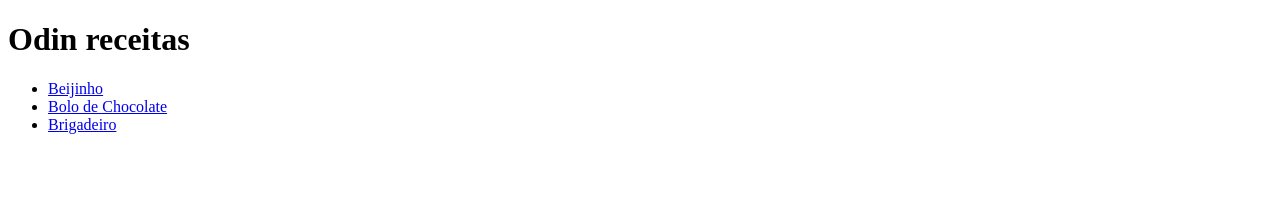
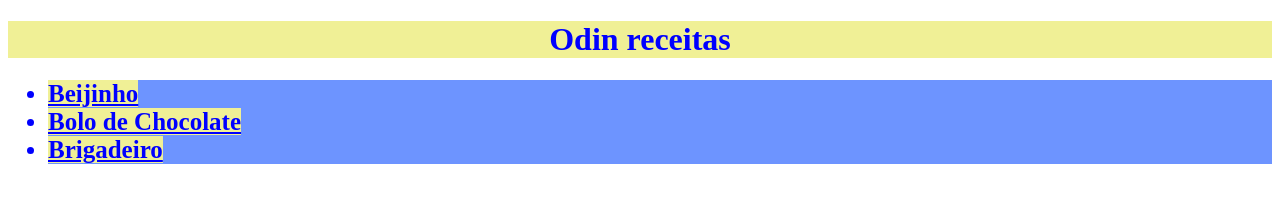
Before and after one commit to vitoriosantos00/odin-recipes, a plain HTML site: page index.html in a window 1280 px wide. Drawn offline with Linux system fonts and the light colour scheme.

Commit message:
adição de alguns estilos no texto, como fonte, cor, cor de fundo, alinhamento, utilizando o metodo extreno de css

```diff
--- a/index.html
+++ b/index.html
@@ -3,13 +3,14 @@
     <head>
         <meta charset="UFT 8">
         <title>Receitas</title>
+        <link rel="stylesheet" href="styles.css">
     </head>
     <body>
-        <h1>Odin receitas</h1>
+        <h1 class="titleone">Odin receitas</h1>
         <ul>
-            <li><a href="receitas/beijinho.html" target="_blank" rel="nooperer noreferrer"> Beijinho</a></li>
-            <li><a href="receitas/bolochoc.html" target="_blank" rel="nooperer noreferrer">Bolo de Chocolate</a></li>
-            <li><a href="receitas/brigadeiro.html" target="_blank" rel="nooperer noreferrer">Brigadeiro</a></li>
+            <li><a class="prim" href="receitas/beijinho.html" target="_blank" rel="nooperer noreferrer"> Beijinho</a></li>
+            <li><a class="prim" href="receitas/bolochoc.html" target="_blank" rel="nooperer noreferrer">Bolo de Chocolate</a></li>
+            <li><a class="prim" href="receitas/brigadeiro.html" target="_blank" rel="nooperer noreferrer">Brigadeiro</a></li>
         </ul>
     </body>
 </html>
--- /dev/null
+++ b/styles.css
@@ -0,0 +1,28 @@
+.titleone{
+    text-align: center;
+    background-color: rgb(240, 240, 150);
+    color: blue;
+}
+
+li .prim{
+    background-color: rgb(240, 240, 150);
+    font-size: 25px;
+    color: blue;
+    font-weight: bold;
+    font-family: 'Times New Roman', Times, serif;
+}
+img{
+    height:300px;
+    width: 'auto';
+}
+h3{
+    color: rgb(240, 240, 150);
+    background-color: blue;
+    text-align: center;
+}
+p, li{
+    color: blue;
+    background-color: rgb(109, 148, 255);
+    font-size: 24px;
+    font-family: 'Times New Roman', Times, serif;
+}
```
Also changed, not shown: receitas/beijinho.html (+3 -2 lines), receitas/bolochoc.html (+2 -1 lines), receitas/brigadeiro.html (+2 -1 lines).
